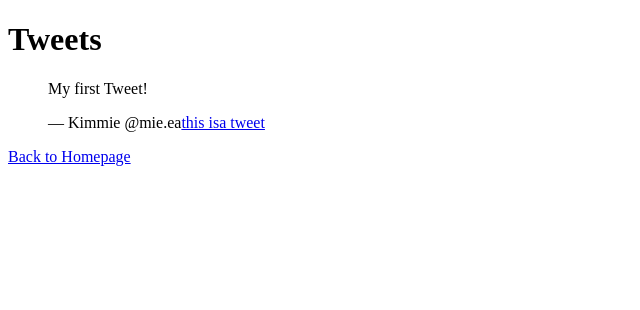
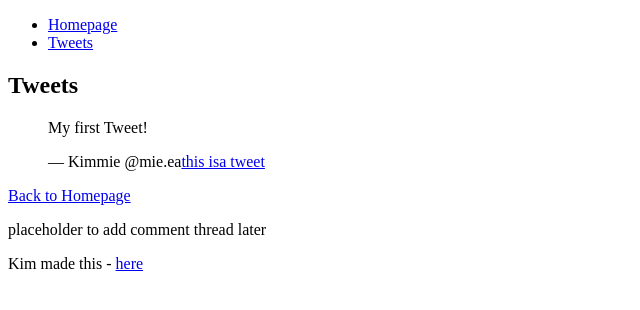
Before and after one commit to KimmieX/-My_First_Portfolio, a plain HTML site: page html_basic/tweets.html in a window 1280 px wide. Shown: the whole page, without its empty margins (0-640 px from the left). Drawn offline with Linux system fonts and the light colour scheme.

Commit message:
Update tweets.html

```diff
--- a/html_basic/tweets.html
+++ b/html_basic/tweets.html
@@ -3,13 +3,29 @@
 <head>
     <meta charset="UTF-8">
     <meta name="viewport" content="width=device-width, initial-scale=1.0">
-    <title>Tweets</title>
+    <title>My Enhanced Page</title>
 </head>
 <body>
+    <header>
+        <ul>
+            <li><a href="index.html">Homepage</a></li>
+            <li><a href="tweets.html">Tweets</a></li>
+        </ul>
+    </header>
+    <main>
+        <article>
     <h1>Tweets</h1>
 
     <blockquote class="twitter-tweet"><p lang="en" dir="ltr">My first Tweet!</p>&mdash; Kimmie @mie.ea<a href="https://twitter.com/mie.ea/status/2226888">this isa tweet</a></blockquote> <script async src="https://platform.twitter.com/widgets.js" charset="utf-8"></script>
 
     <p><a href="index.html">Back to Homepage</a></p>
+</article>
+        <aside>
+            <p>placeholder to add comment thread later</p>
+        </aside>
+    </main>
+    <footer>
+        <p>Kim made this - <a href="https://google.com/" target="_blank">here</a></p>
+    </footer>
 </body>
 </html>
```
